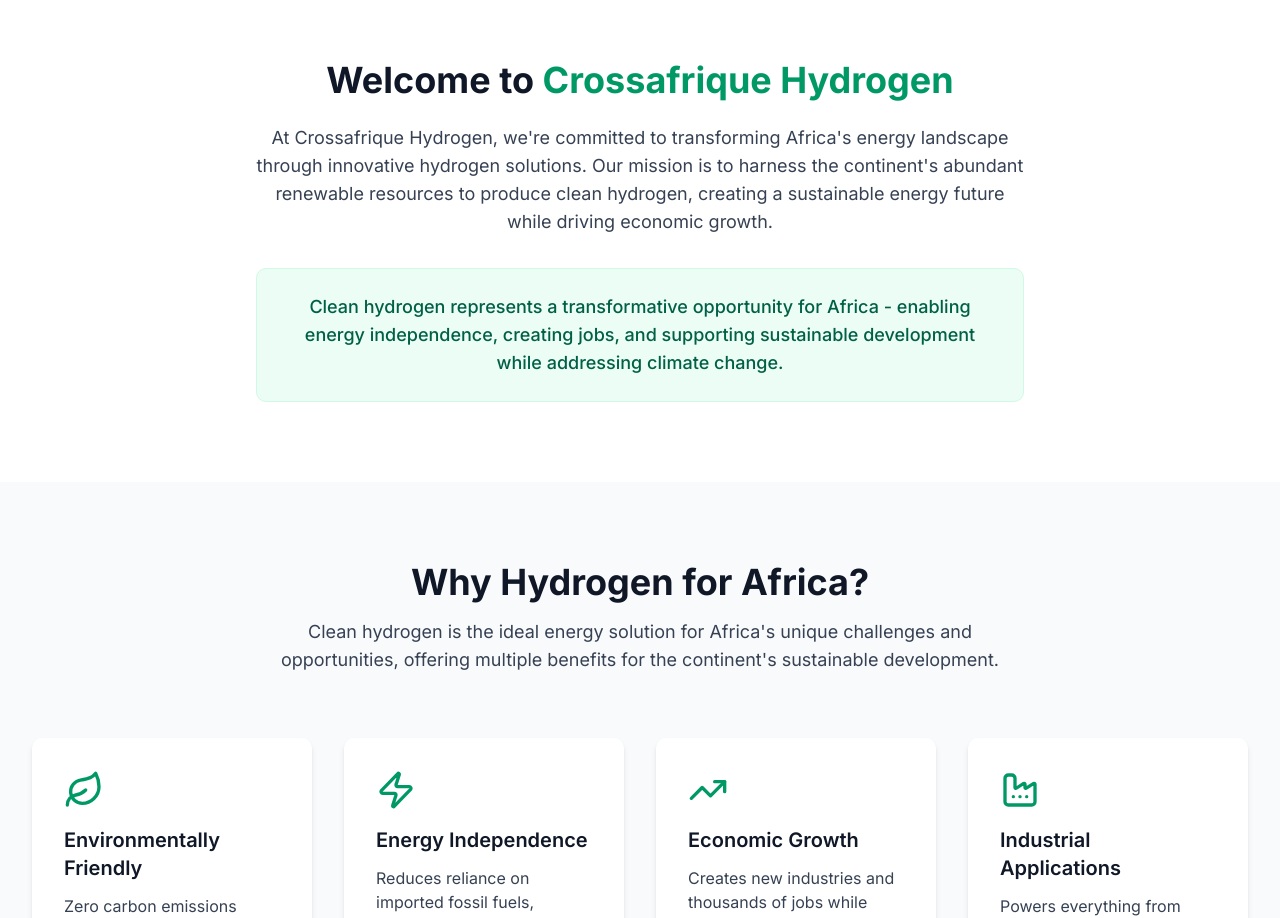
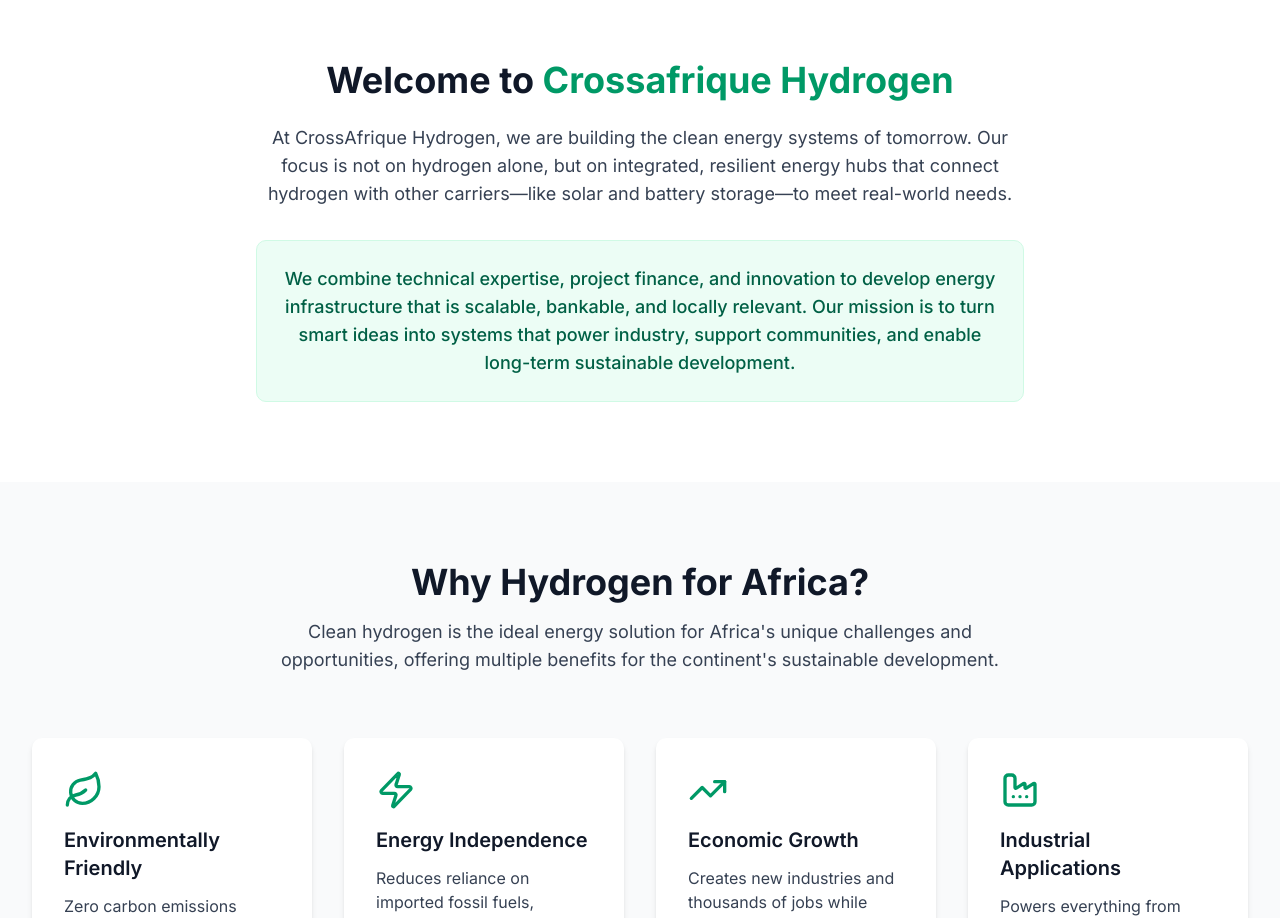
Before and after one commit to CrossAfrique/Crossafrique, a Next.js app: page / in a window 1280 px wide. Shown: the part 800-1718 px from the top of the page. Built offline with nearby package versions, Linux system fonts and the light colour scheme.

Commit message:
update introduction section textual content

```diff
--- a/src/app/_components/landing-page/introduction.tsx
+++ b/src/app/_components/landing-page/introduction.tsx
@@ -1,6 +1,6 @@
 "use client";
 
-import { motion } from "motion/react"
+import { motion } from "motion/react";
 
 const Introduction = () => {
 	return (
@@ -14,16 +14,24 @@
 					className="max-w-3xl mx-auto text-center"
 				>
 					<h2 className="text-3xl md:text-4xl font-bold mb-6 text-gray-900 dark:text-white">
-            Welcome to <span className="text-emerald-600">Crossafrique Hydrogen</span>
+						Welcome to{" "}
+						<span className="text-emerald-600">Crossafrique Hydrogen</span>
 					</h2>
 
 					<p className="text-lg text-gray-700 dark:text-gray-300 mb-8">
-            At Crossafrique Hydrogen, we&#39;re committed to transforming Africa&#39;s energy landscape through innovative hydrogen solutions. Our mission is to harness the continent&#39;s abundant renewable resources to produce clean hydrogen, creating a sustainable energy future while driving economic growth.
+						At CrossAfrique Hydrogen, we are building the clean energy systems
+						of tomorrow. Our focus is not on hydrogen alone, but on integrated,
+						resilient energy hubs that connect hydrogen with other carriers—like
+						solar and battery storage—to meet real-world needs.
 					</p>
 
 					<div className="p-6 bg-emerald-50 dark:bg-emerald-900/20 rounded-lg border border-emerald-100 dark:border-emerald-800">
 						<p className="text-lg font-medium text-emerald-800 dark:text-emerald-300">
-              Clean hydrogen represents a transformative opportunity for Africa - enabling energy independence, creating jobs, and supporting sustainable development while addressing climate change.
+							We combine technical expertise, project finance, and innovation to
+							develop energy infrastructure that is scalable, bankable, and
+							locally relevant. Our mission is to turn smart ideas into systems
+							that power industry, support communities, and enable long-term
+							sustainable development.
 						</p>
 					</div>
 				</motion.div>
```
Lines whose indentation alone changed are shown as unchanged.
